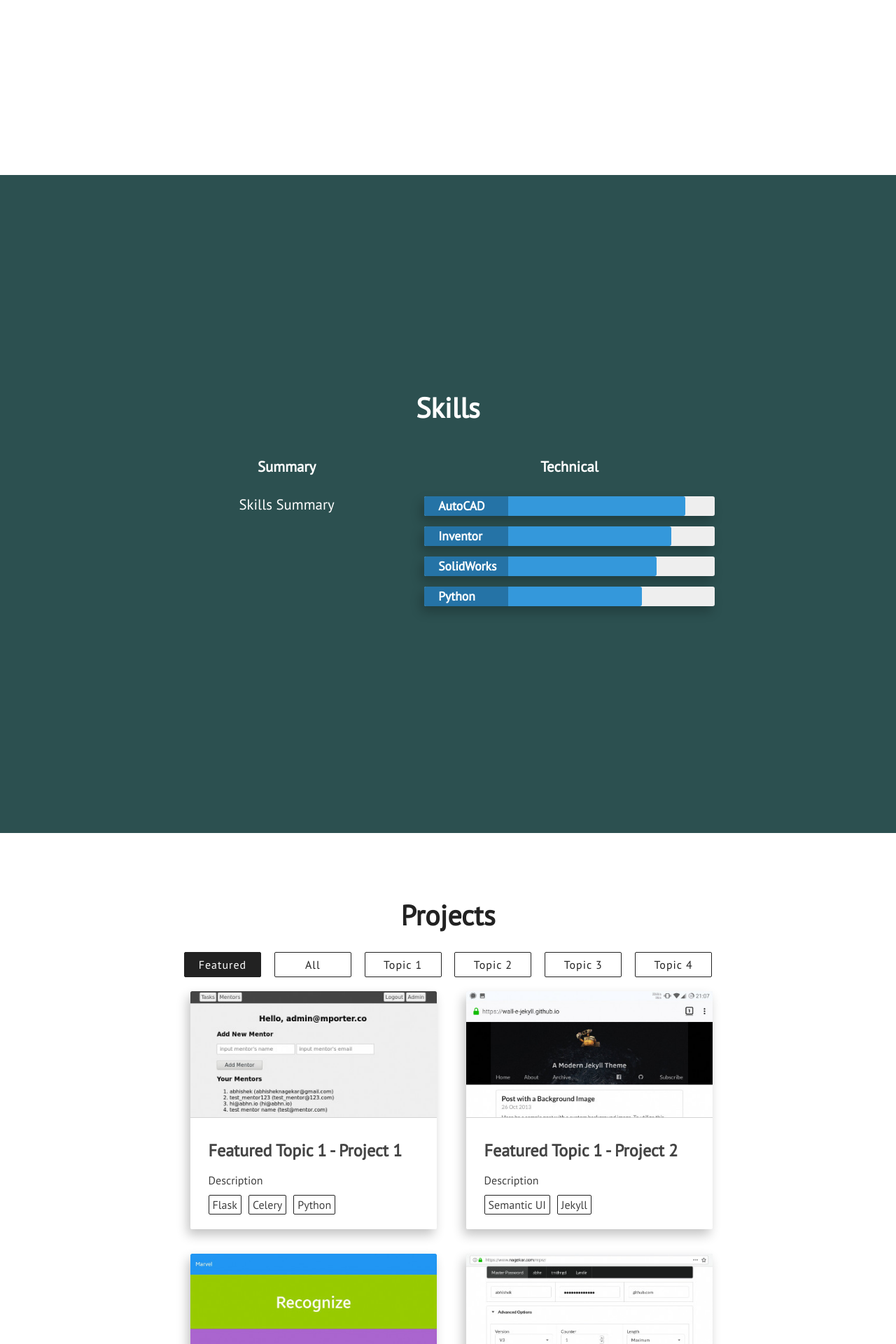
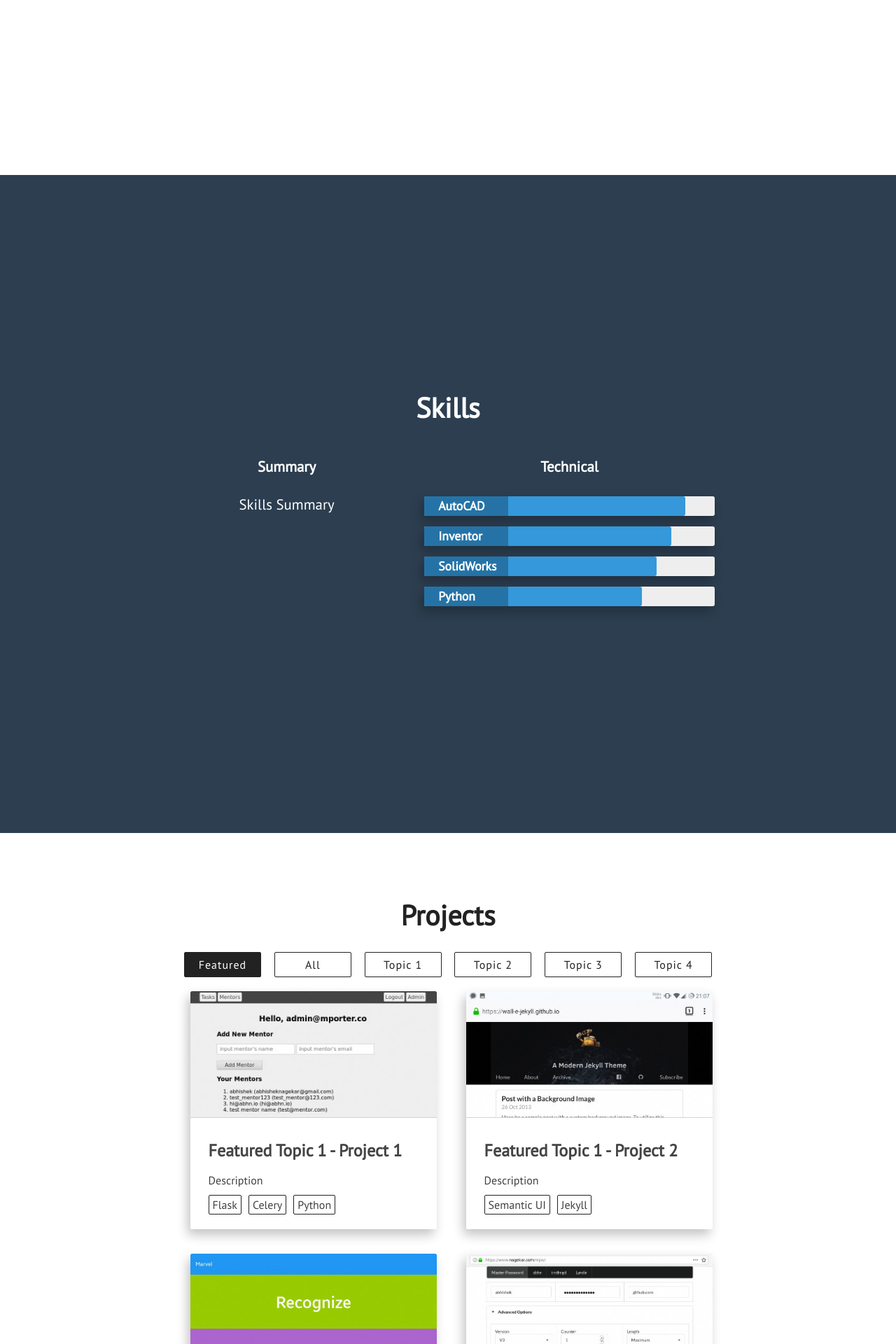
Before and after one commit to cmcabrera97/cmcabrera97.github.io, a Jekyll site: the page built from index.html, in a window 1280 px wide. Shown: the part 1935-3855 px from the top of the page at 70% size. Built offline with Jekyll 4.4.1, drawn with Linux system fonts in a browser that asks for light colours; nearby versions of some CDN libraries.

Commit message:
Update main.css

```diff
--- a/assets/css/main.css
+++ b/assets/css/main.css
@@ -206,7 +206,7 @@ img {
 }
 
 .section-wrapper:nth-child(odd) {
-  background: url(../images/background3.png);
+  background: url(../images/background2.png);
   background-repeat: repeat;
 }
 
```
